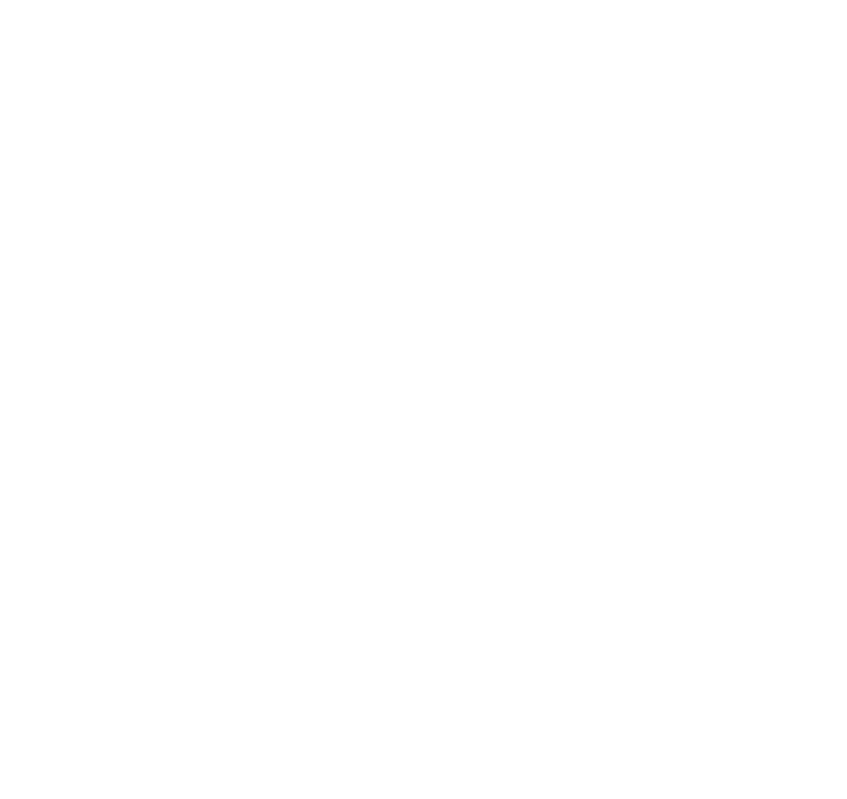
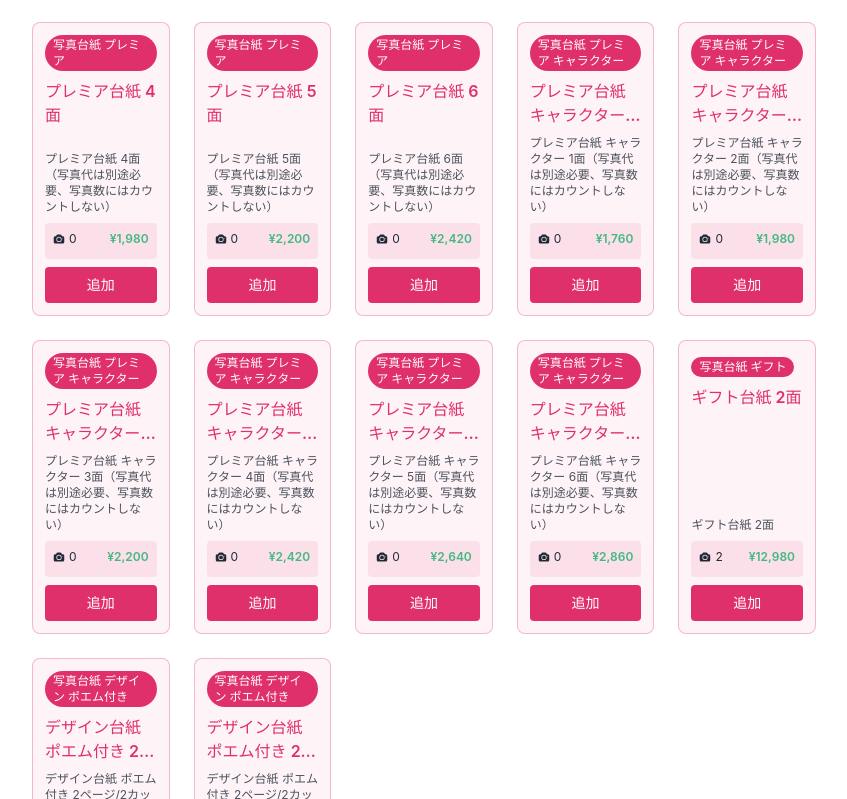
Before and after one commit to kiwi-26/photo-studio-price-calculator, a Vue app: page / in a window 1280 px wide. Shown: the part 3581-4380 px from the top of the page, without its empty margins (0-847 px from the left). Before the commit the page ends 3663 px from the top, so only its background shows below. Built offline with nearby package versions, Linux system fonts and the light colour scheme.

Commit message:
feat: add premium and gift photo mount products to catalog

```diff
--- a/src/assets/products.ts
+++ b/src/assets/products.ts
@@ -458,5 +458,125 @@ export const products: ProductType[] = [
     "description": "絵本コレクション 3カット",
     "photoCount": 3,
     "price": 14080
+  },
+  {
+    "id": 59,
+    "category": "写真台紙 プレミア",
+    "name": "プレミア台紙 1面",
+    "description": "プレミア台紙 1面（写真代は別途必要、写真数にはカウントしない）",
+    "photoCount": 0,
+    "price": 1320
+  },
+  {
+    "id": 60,
+    "category": "写真台紙 プレミア",
+    "name": "プレミア台紙 2面",
+    "description": "プレミア台紙 2面（写真代は別途必要、写真数にはカウントしない）",
+    "photoCount": 0,
+    "price": 1540
+  },
+  {
+    "id": 61,
+    "category": "写真台紙 プレミア",
+    "name": "プレミア台紙 3面",
+    "description": "プレミア台紙 3面（写真代は別途必要、写真数にはカウントしない）",
+    "photoCount": 0,
+    "price": 1760
+  },
+  {
+    "id": 62,
+    "category": "写真台紙 プレミア",
+    "name": "プレミア台紙 4面",
+    "description": "プレミア台紙 4面（写真代は別途必要、写真数にはカウントしない）",
+    "photoCount": 0,
+    "price": 1980
+  },
+  {
+    "id": 63,
+    "category": "写真台紙 プレミア",
+    "name": "プレミア台紙 5面",
+    "description": "プレミア台紙 5面（写真代は別途必要、写真数にはカウントしない）",
+    "photoCount": 0,
+    "price": 2200
+  },
+  {
+    "id": 64,
+    "category": "写真台紙 プレミア",
+    "name": "プレミア台紙 6面",
+    "description": "プレミア台紙 6面（写真代は別途必要、写真数にはカウントしない）",
+    "photoCount": 0,
+    "price": 2420
+  },
+  {
+    "id": 65,
+    "category": "写真台紙 プレミア キャラクター",
+    "name": "プレミア台紙 キャラクター 1面",
+    "description": "プレミア台紙 キャラクター 1面（写真代は別途必要、写真数にはカウントしない）",
+    "photoCount": 0,
+    "price": 1760
+  },
+  {
+    "id": 66,
+    "category": "写真台紙 プレミア キャラクター",
+    "name": "プレミア台紙 キャラクター 2面",
+    "description": "プレミア台紙 キャラクター 2面（写真代は別途必要、写真数にはカウントしない）",
+    "photoCount": 0,
+    "price": 1980
+  },
+  {
+    "id": 67,
+    "category": "写真台紙 プレミア キャラクター",
+    "name": "プレミア台紙 キャラクター 3面",
+    "description": "プレミア台紙 キャラクター 3面（写真代は別途必要、写真数にはカウントしない）",
+    "photoCount": 0,
+    "price": 2200
+  },
+  {
+    "id": 68,
+    "category": "写真台紙 プレミア キャラクター",
+    "name": "プレミア台紙 キャラクター 4面",
+    "description": "プレミア台紙 キャラクター 4面（写真代は別途必要、写真数にはカウントしない）",
+    "photoCount": 0,
+    "price": 2420
+  },
+  {
+    "id": 69,
+    "category": "写真台紙 プレミア キャラクター",
+    "name": "プレミア台紙 キャラクター 5面",
+    "description": "プレミア台紙 キャラクター 5面（写真代は別途必要、写真数にはカウントしない）",
+    "photoCount": 0,
+    "price": 2640
+  },
+  {
+    "id": 70,
+    "category": "写真台紙 プレミア キャラクター",
+    "name": "プレミア台紙 キャラクター 6面",
+    "description": "プレミア台紙 キャラクター 6面（写真代は別途必要、写真数にはカウントしない）",
+    "photoCount": 0,
+    "price": 2860
+  },
+  {
+    "id": 71,
+    "category": "写真台紙 ギフト",
+    "name": "ギフト台紙 2面",
+    "description": "ギフト台紙 2面",
+    "photoCount": 2,
+    "price": 12980
+  },
+  {
+    "id": 72,
+    "category": "写真台紙 デザイン ポエム付き",
+    "name": "デザイン台紙 ポエム付き 2ページ/2カット+１名ポエム",
+    "description": "デザイン台紙 ポエム付き 2ページ/2カット+１名ポエム",
+    "photoCount": 2,
+    "price": 19580
+  },
+  {
+    "id": 73,
+    "category": "写真台紙 デザイン ポエム付き",
+    "name": "デザイン台紙 ポエム付き 2ページ/2カット+2名ポエム",
+    "description": "デザイン台紙 ポエム付き 2ページ/2カット+2名ポエム",
+    "photoCount": 2,
+    "price": 21780
   }
 ];
```
